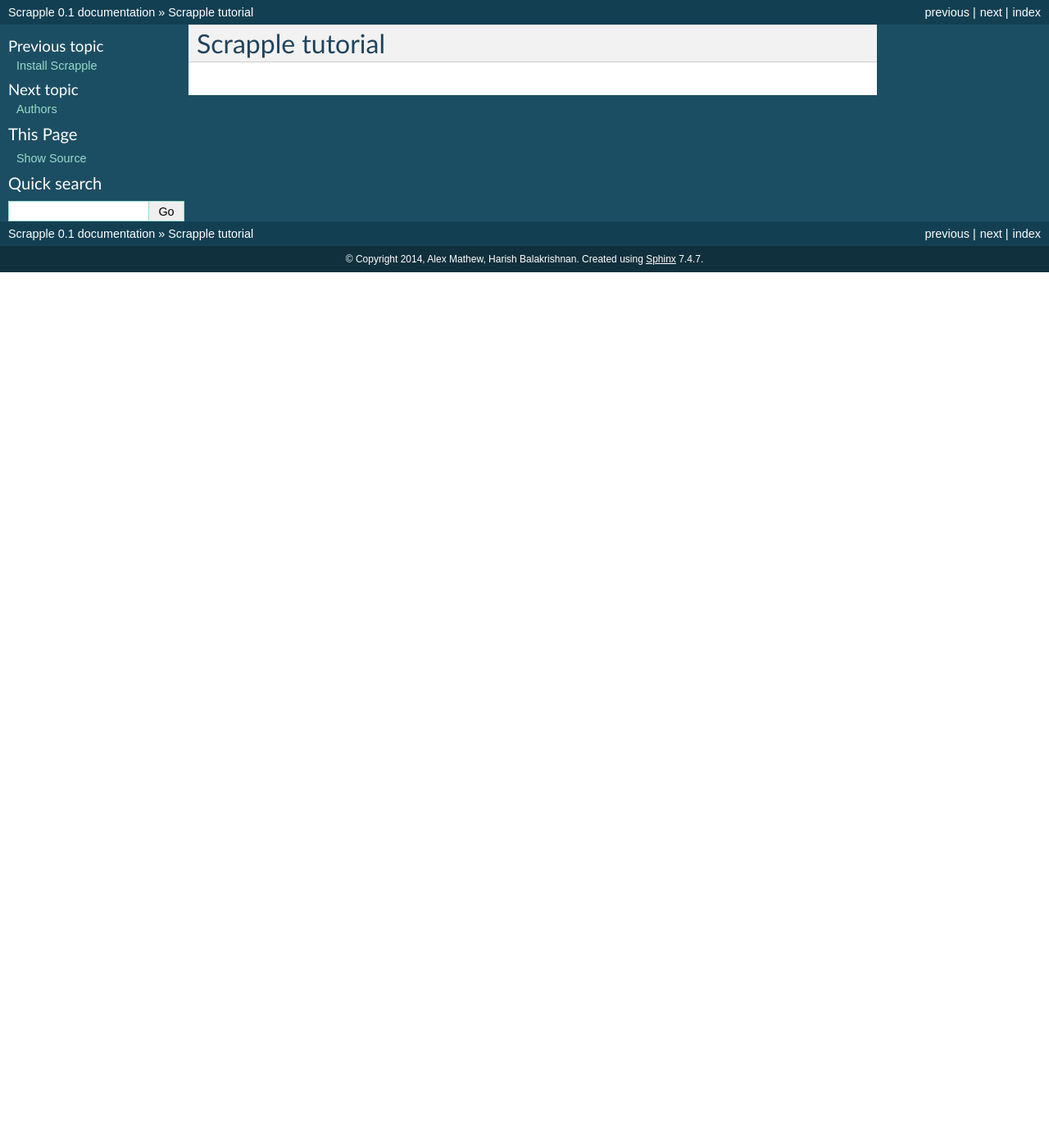
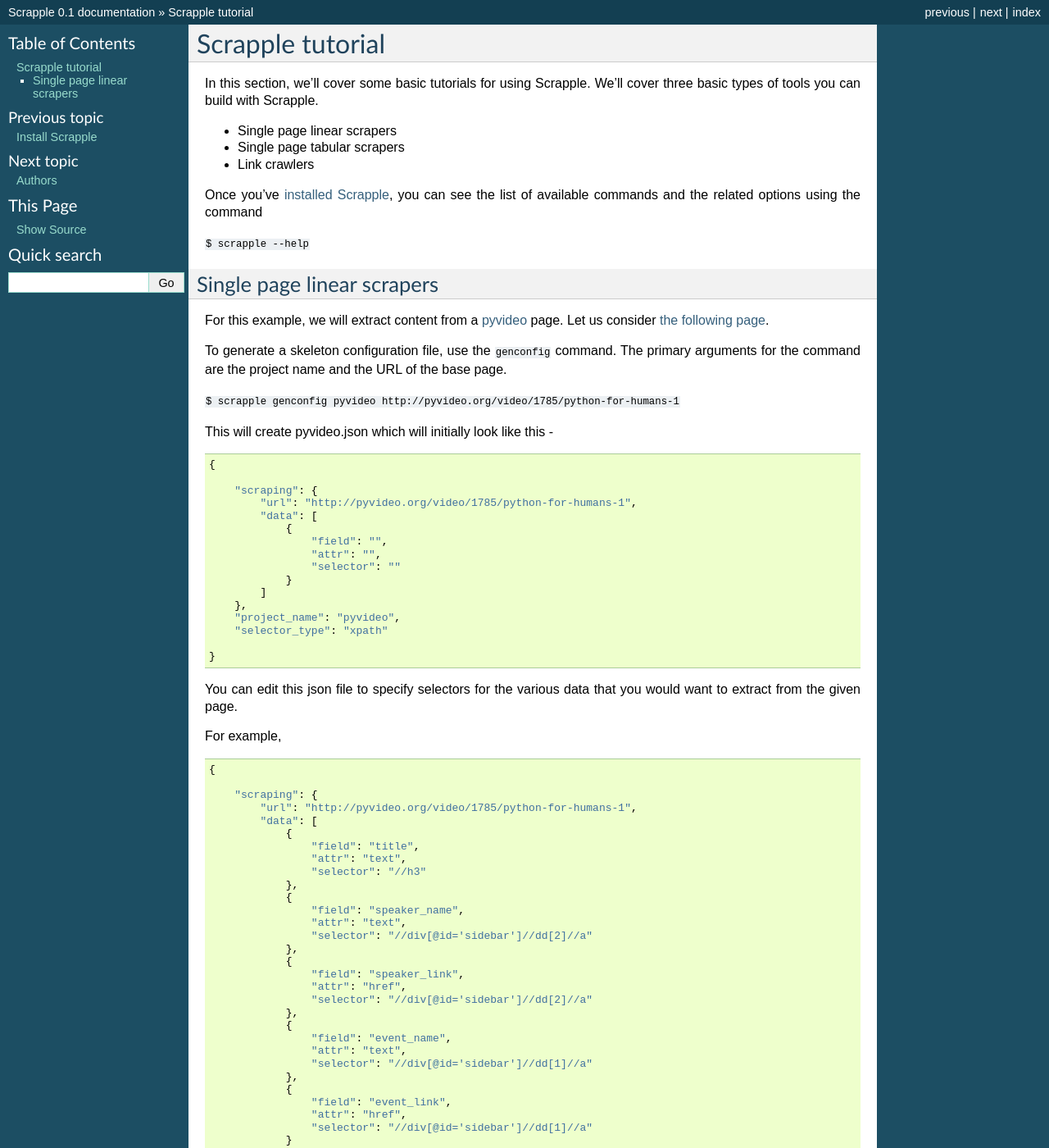
Before and after one commit to AlexMathew/scrapple, a Sphinx documentation site: the page built from docs/intro/tutorial.rst, in a window 1280 px wide and 1400 px high. Shown: the whole window at 82% size. Built offline with Sphinx 7.4.7, drawn with Linux system fonts in a browser that asks for light colours; some of the changed text lies outside the part shown.

Commit message:
Add tutorial for single page linear scrapers

```diff
--- a/docs/intro/install.rst
+++ b/docs/intro/install.rst
@@ -25,10 +25,10 @@
 
 You can then install Scrapple with
 
-``$ pip install Scrapple`` or ``$ sudo pip install Scrapple``
+``$ pip install scrapple`` or ``$ sudo pip install scrapple``
 
 To verify that Scrapple has been installed correctly, try the ``scrapple`` command from the command line.
 
-``$ scrapple -V``
+``$ scrapple --version``
 
 This should display the version of Scrapple installed.
--- a/docs/intro/tutorial.rst
+++ b/docs/intro/tutorial.rst
@@ -1,3 +1,119 @@
 =================
 Scrapple tutorial
 =================
+
+In this section, we'll cover some basic tutorials for using Scrapple. We'll cover three basic types of tools you can build with Scrapple.
+
+- Single page linear scrapers
+- Single page tabular scrapers
+- Link crawlers
+
+Once you've `installed Scrapple`_, you can see the list of available commands and the related options using the command
+
+``$ scrapple --help``
+
+.. _installed Scrapple: scrapple.readthedocs.org/en/latest/intro/install.html
+
+Single page linear scrapers
+===========================
+
+For this example, we will extract content from a `pyvideo`_ page. Let us consider `the following page`_.
+
+.. _pyvideo: http://pyvideo.org/
+.. _the following page: http://pyvideo.org/video/1785/python-for-humans-1
+
+To generate a skeleton configuration file, use the ``genconfig`` command. The primary arguments for the command are the project name and the URL of the base page.
+
+``$ scrapple genconfig pyvideo http://pyvideo.org/video/1785/python-for-humans-1``
+
+This will create pyvideo.json which will initially look like this -
+
+::
+
+	{
+
+	    "scraping": {
+	        "url": "http://pyvideo.org/video/1785/python-for-humans-1",
+	        "data": [
+	            {
+	                "field": "",
+	                "attr": "",
+	                "selector": ""
+	            }
+	        ]
+	    },
+	    "project_name": "pyvideo",
+	    "selector_type": "xpath"
+
+	}
+
+You can edit this json file to specify selectors for the various data that you would want to extract from the given page.
+
+For example,
+
+::
+
+	{
+
+	    "scraping": {
+	        "url": "http://pyvideo.org/video/1785/python-for-humans-1",
+	        "data": [
+	            {
+	                "field": "title",
+	                "attr": "text",
+	                "selector": "//h3"
+	            },
+	            {
+	                "field": "speaker_name",
+	                "attr": "text",
+	                "selector": "//div[@id='sidebar']//dd[2]//a"
+	            },
+	            {
+	                "field": "speaker_link",
+	                "attr": "href",
+	                "selector": "//div[@id='sidebar']//dd[2]//a"
+	            },
+	            {
+	                "field": "event_name",
+	                "attr": "text",
+	                "selector": "//div[@id='sidebar']//dd[1]//a"
+	            },
+	            {
+	                "field": "event_link",
+	                "attr": "href",
+	                "selector": "//div[@id='sidebar']//dd[1]//a"
+	            }
+	        ]
+	    },
+	    "project_name": "pyvideo",
+	    "selector_type": "xpath"
+
+	}
+
+Using this configuration file, you could generate a Python script using ``scrapple generate`` or directly run the scraper using ``scrapple run``.
+
+The ``generate`` and ``run`` commands take two positional arguments - the project name and the output file name.
+
+To generate the Python script -
+
+``$ scrapple generate pyvideo talk1``
+
+This will create talk1.py, which is the script that can be run to replicate the action of ``scrapple run``.
+
+To run the scraper -
+
+``$ scrapple run pyvideo talk1``
+
+This will create talk1.json, which contains the extracted information.
+
+::
+
+	{
+
+	    "event_name": "PyCon US 2013",
+	    "event_link": "/category/33/pycon-us-2013",
+	    "speaker_link": "/speaker/726/kenneth-reitz",
+	    "speaker_name": "Kenneth Reitz",
+	    "title": "Python for Humans"
+
+	}
```
